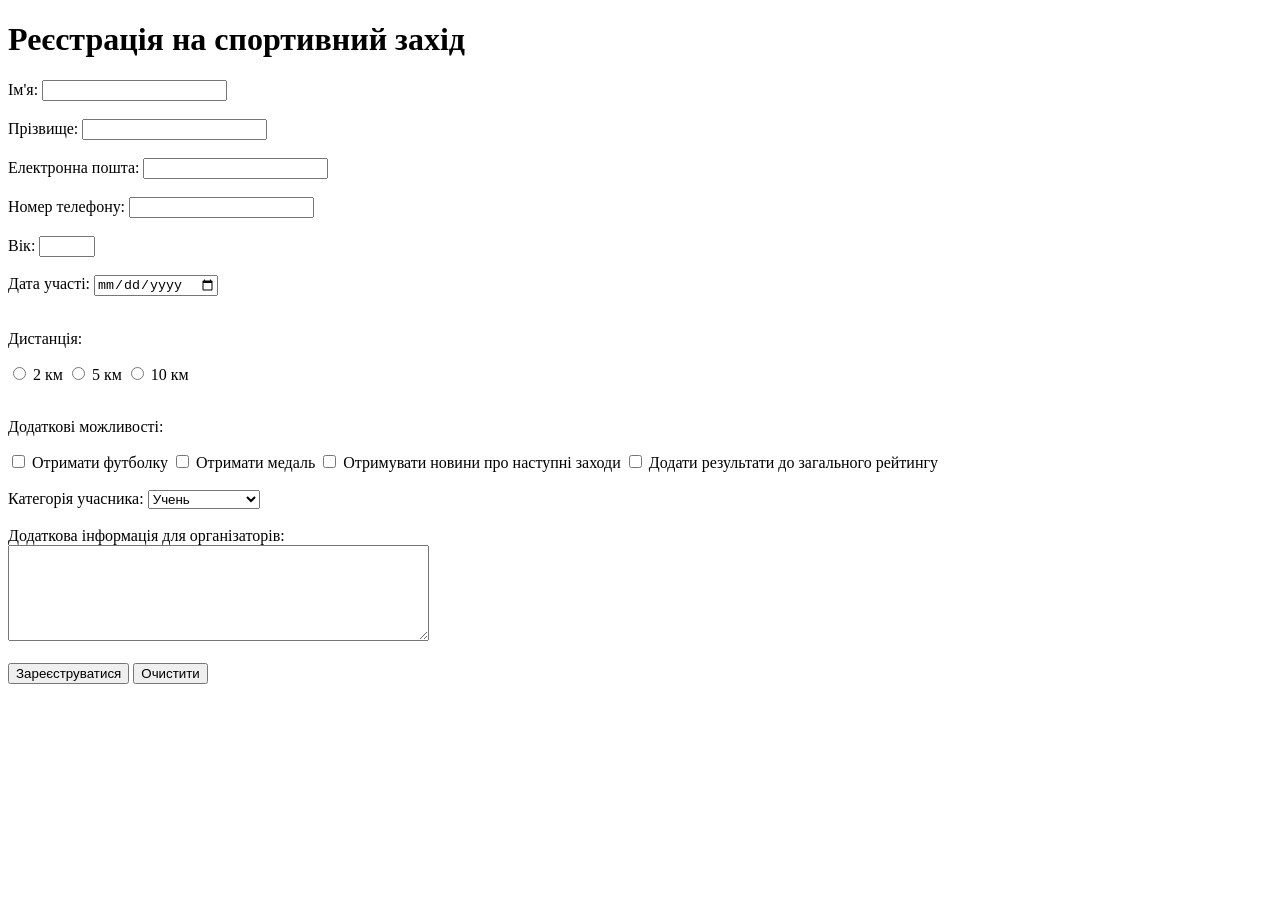
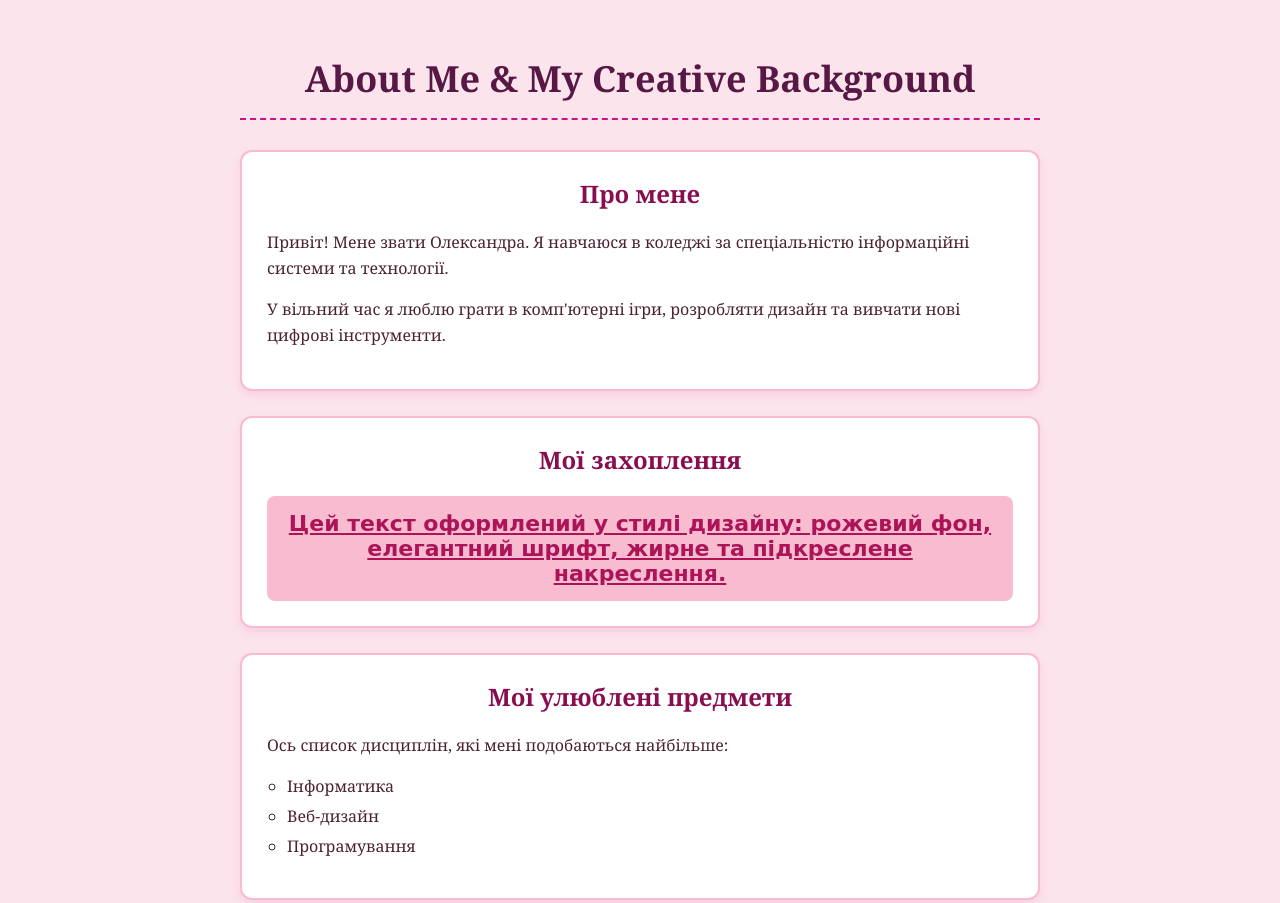
Before and after one commit to OleksandraBuhaichuk/I22_Oleksandra-Buhaichuk, a plain HTML site: page index.html in a window 1280 px wide. Shown: the top 903 px of the page. Before the commit the page ends 800 px from the top, so only its background shows below. Drawn offline with Linux system fonts and the light colour scheme.

Commit message:
Update index.html for personal introduction page

```diff
--- a/index.html
+++ b/index.html
@@ -1,90 +1,111 @@
+
+
+
+
 <!DOCTYPE html>
 <html lang="uk">
 <head>
     <meta charset="UTF-8">
-    <title>Реєстрація на спортивний захід</title>
+    <title>Про мене — Елегантний стиль</title>
+    <style>
+        body {
+            font-family: 'Georgia', serif;
+            background-color: #fce4ec;
+            color: #4a2333;
+            max-width: 800px;
+            margin: 0 auto;
+            padding: 30px;
+        }
+        h1 {
+            text-align: center;
+            color: #581845;
+            font-size: 36px;
+            margin-bottom: 30px;
+            border-bottom: 2px dashed #c71585;
+            padding-bottom: 15px;
+        }
+        .card {
+            background: #ffffff;
+            padding: 25px;
+            margin-bottom: 25px;
+            border-radius: 12px;
+            border: 2px solid #f8bbd0;
+            box-shadow: 0 4px 10px rgba(199, 21, 133, 0.1);
+        }
+        h2 {
+            color: #880e4f;
+            text-align: center;
+            font-size: 24px;
+            margin-top: 0;
+        }
+        p {
+            line-height: 1.6;
+            font-size: 16px;
+        }
+        .special-text {
+            color: #ad1457;
+            font-family: 'Brush Script MT', cursive, sans-serif;
+            font-size: 22px;
+            text-align: center;
+            background: #f8bbd0;
+            padding: 15px;
+            border-radius: 8px;
+        }
+        ul {
+            padding-left: 20px;
+        }
+        li {
+            margin-bottom: 8px;
+            color: #4a2333;
+        }
+        .media-container {
+            text-align: center;
+            margin-top: 15px;
+        }
+        iframe {
+            max-width: 100%;
+            border-radius: 8px;
+        }
+    </style>
 </head>
 <body>
 
-<h1>Реєстрація на спортивний захід</h1>
+    <h1>About Me & My Creative Background</h1>
 
-<form>
+    <div class="card">
+        <h2>Про мене</h2>
+        <p>Привіт! Мене звати Олександра. Я навчаюся в коледжі за спеціальністю інформаційні системи та технології.</p>
+        <p>У вільний час я люблю грати в комп'ютерні ігри, розробляти дизайн та вивчати нові цифрові інструменти.</p>
+    </div>
 
-    <label for="name">Ім'я:</label>
-    <input type="text" id="name" name="name" required>
-    <br><br>
+    <div class="card">
+        <h2>Мої захоплення</h2>
+        <div class="special-text">
+            <u><b>Цей текст оформлений у стилі дизайну: рожевий фон, елегантний шрифт, жирне та підкреслене накреслення.</b></u>
+        </div>
+    </div>
 
-    <label for="surname">Прізвище:</label>
-    <input type="text" id="surname" name="surname" required>
-    <br><br>
+    <div class="card">
+        <h2>Мої улюблені предмети</h2>
+        <p>Ось список дисциплін, які мені подобаються найбільше:</p>
+        <ul style="list-style-type: circle;">
+            <li>Інформатика</li>
+            <li>Веб-дизайн</li>
+            <li>Програмування</li>
+        </ul>
+    </div>
 
-    <label for="email">Електронна пошта:</label>
-    <input type="email" id="email" name="email" required>
-    <br><br>
+    <div class="card">
+        <h2>Цікаве відео</h2>
+        <div class="media-container">
+            <iframe width="560" height="315" src="https://www.youtube.com/embed/7_LPdttKXPc" title="YouTube video player" frameborder="0" allowfullscreen></iframe>
+        </div>
+    </div>
 
-    <label for="phone">Номер телефону:</label>
-    <input type="tel" id="phone" name="phone">
-    <br><br>
-
-    <label for="age">Вік:</label>
-    <input type="number" id="age" name="age"
-           min="12" max="80" required>
-    <br><br>
-
-    <label for="date">Дата участі:</label>
-    <input type="date" id="date" name="date" required>
-    <br><br>
-
-    <p>Дистанція:</p>
-
-    <input type="radio" id="km2" name="distance" value="2" required>
-    <label for="km2">2 км</label>
-
-    <input type="radio" id="km5" name="distance" value="5">
-    <label for="km5">5 км</label>
-
-    <input type="radio" id="km10" name="distance" value="10">
-    <label for="km10">10 км</label>
-
-    <br><br>
-
-    <p>Додаткові можливості:</p>
-
-    <input type="checkbox" id="shirt" name="options">
-    <label for="shirt">Отримати футболку</label>
-
-    <input type="checkbox" id="medal" name="options">
-    <label for="medal">Отримати медаль</label>
-
-    <input type="checkbox" id="news" name="options">
-    <label for="news">Отримувати новини про наступні заходи</label>
-
-    <input type="checkbox" id="rating" name="options">
-    <label for="rating">Додати результати до загального рейтингу</label>
-
-    <br><br>
-
-    <label for="category">Категорія учасника:</label>
-    <select id="category" name="category">
-        <option>Учень</option>
-        <option>Студент</option>
-        <option>Дорослий</option>
-        <option>Інша категорія</option>
-    </select>
-
-    <br><br>
-
-    <label for="info">Додаткова інформація для організаторів:</label>
-    <br>
-    <textarea id="info" name="info"
-              maxlength="250" rows="6" cols="50"></textarea>
-
-    <br><br>
-
-    <button type="submit">Зареєструватися</button>
-    <button type="reset">Очистити</button>
-
-</form>
+    <div class="card">
+        <h2>Контактні дані</h2>
+        <p align="center"><b>Електронна пошта:</b> student@gmail.com</p>
+    </div>
 
 </body>
 </html>
```
